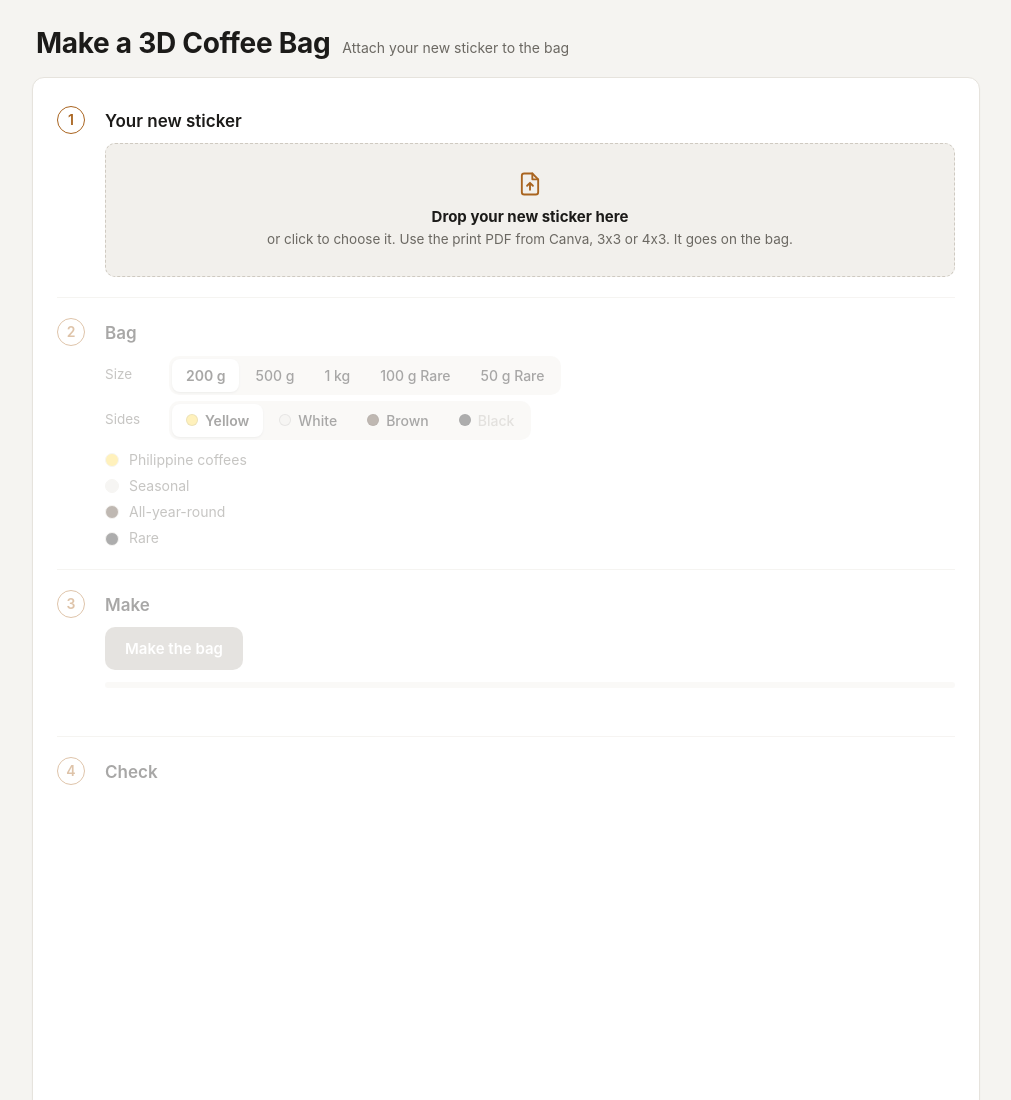
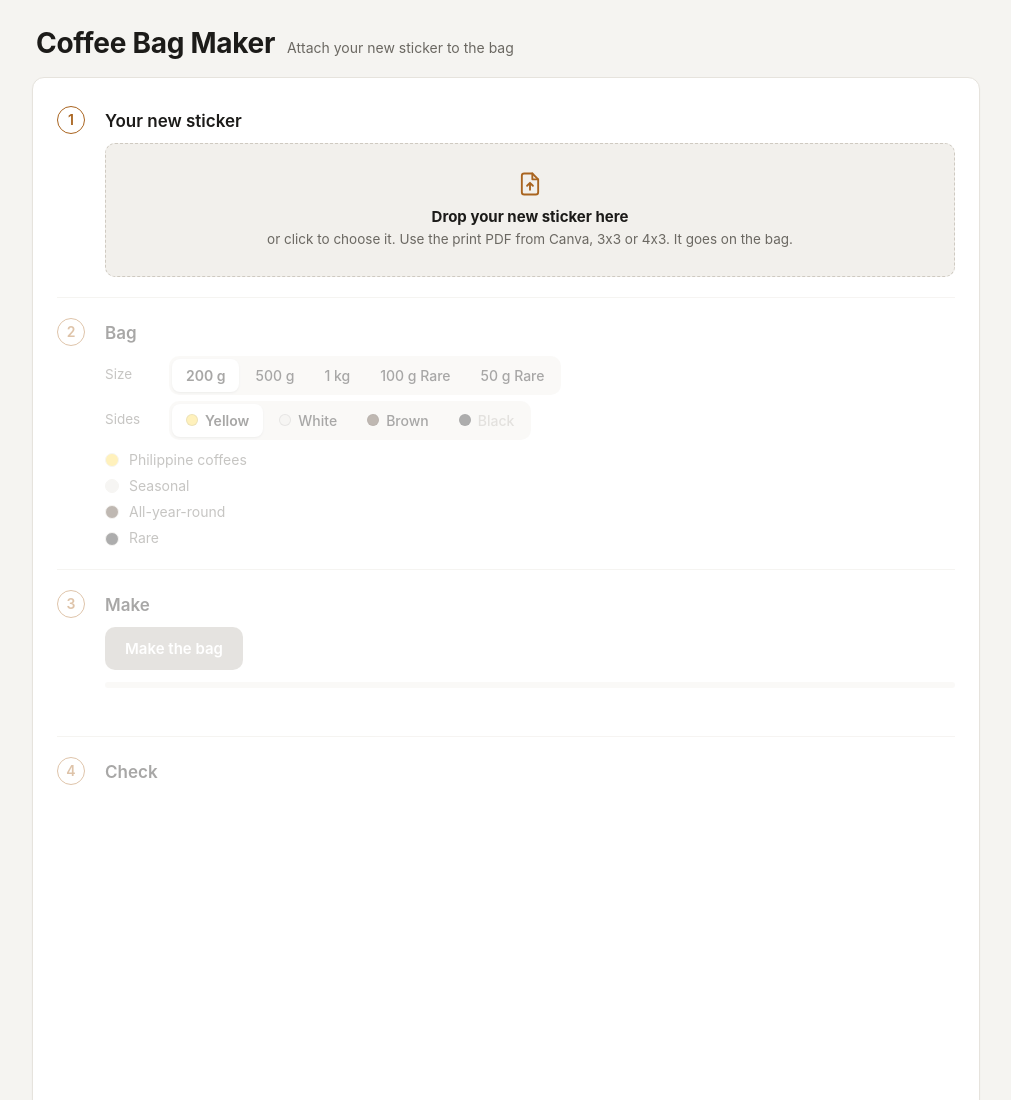
Before and after one commit to kirkvvisitacion-stack/goodcup-bagmaker, a plain HTML site: page index.html in a window 1280 px wide. Shown: the top 1100 px of the page, without its empty margins (134-1145 px from the left). Drawn offline with Linux system fonts and the light colour scheme.

Commit message:
Bag maker page keeps the name Coffee Bag Maker
Co-Authored-By: Claude Sonnet 5.5 <noreply@anthropic.com>

```diff
--- a/index.html
+++ b/index.html
@@ -4,7 +4,7 @@
 <meta charset="utf-8">
 <meta name="viewport" content="width=device-width,initial-scale=1,viewport-fit=cover">
 <meta name="robots" content="noindex,nofollow">
-<title>Make a 3D Coffee Bag</title>
+<title>Coffee Bag Maker</title>
 <style>
 :root{
   --bg:#F5F4F1; --card:#FFFFFF; --ink:#1C1B19; --ink2:#6B6862; --line:#E6E3DD; --soft:#F2F0EC;
@@ -72,7 +72,7 @@ footer{color:var(--ink2);font-size:12.5px;text-align:center;margin-top:18px}
 </head>
 <body>
 <div class="wrap">
-  <header><h1>Make a 3D Coffee Bag</h1><span>Attach your new sticker to the bag</span></header>
+  <header><h1>Coffee Bag Maker</h1><span>Attach your new sticker to the bag</span></header>
   <main class="card">
     <section class="step" id="s1">
       <div class="num">1</div>
```
